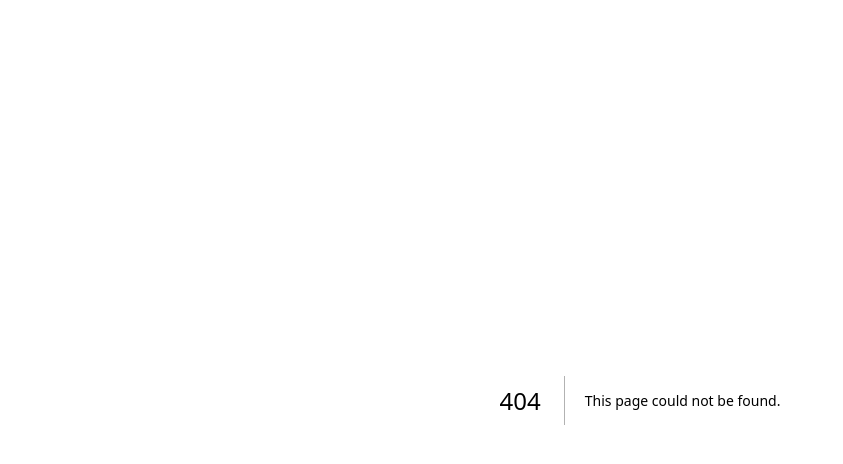
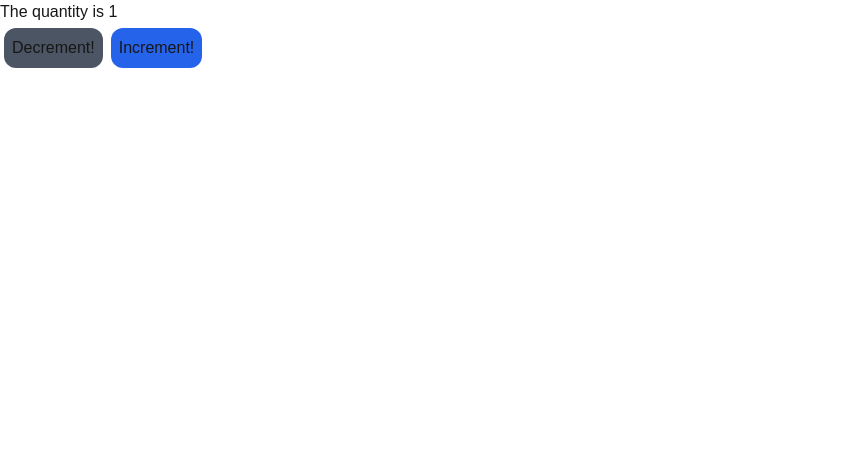
Before and after one commit to LuisMunoz28/cprg306-assignments, a Next.js app: page /week-5 in a window 1280 px wide. Before the commit this address had no page. Shown: the top 464 px of the page, without its empty margins (0-843 px from the left). Built offline with nearby package versions, Linux system fonts and the light colour scheme.

Commit message:
week 5 started

```diff
--- a/app/page.js
+++ b/app/page.js
@@ -8,6 +8,7 @@ export default function Home() {
         <li><Link href="/week-2">Week 2 Page </Link></li>
         <li><Link href="/week-3">Week 3 Page </Link></li>
         <li><Link href="/week-4">Week 4 Page </Link></li>
+        <li><Link href="/week-5">Week 4 Page </Link></li>
       </ul>
     </main>
   );
--- /dev/null
+++ b/app/week-5/new-item.js
@@ -0,0 +1,39 @@
+"use client"
+
+import { useState } from "react"
+
+function NewItem()
+{
+    let [quantity, setQuantity] = useState(1);
+
+    let [name, setName] = useState("");
+
+    let [category, setCategory] = useState("Produce");
+
+
+    const increment = () =>
+    {
+        if(quantity < 20 )
+            {
+                setQuantity(quantity + 1)
+            }
+    }
+
+    const decrement = () =>
+    {
+        if(quantity > 1)
+            {
+                setQuantity( quantity - 1)
+            }
+    }
+
+    return (
+        <div>
+            <h1>The quantity is {quantity}</h1>
+            <button className="p-2 m-1 bg-blue-600 rounded-xl hover:bg-blue-400 hover:text-black disabled:bg-gray-600" onClick={decrement} disabled={quantity <= 1} >Decrement!</button>
+            <button className="p-2 m-1 bg-blue-600 rounded-xl hover:bg-blue-400 hover:text-black disabled:bg-gray-600" onClick={increment} disabled={quantity >= 20} >Increment!</button>
+        </div>
+    )
+}
+
+export default NewItem;
--- /dev/null
+++ b/app/week-5/page.js
@@ -0,0 +1,11 @@
+"use client"
+import NewItem from './new-item.js'
+
+function Page()
+{
+    return(
+        <NewItem></NewItem>
+    )
+}
+
+export default Page;
```
